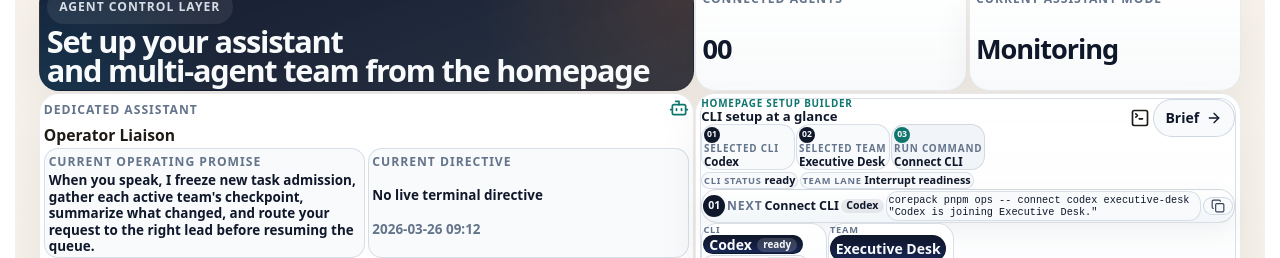
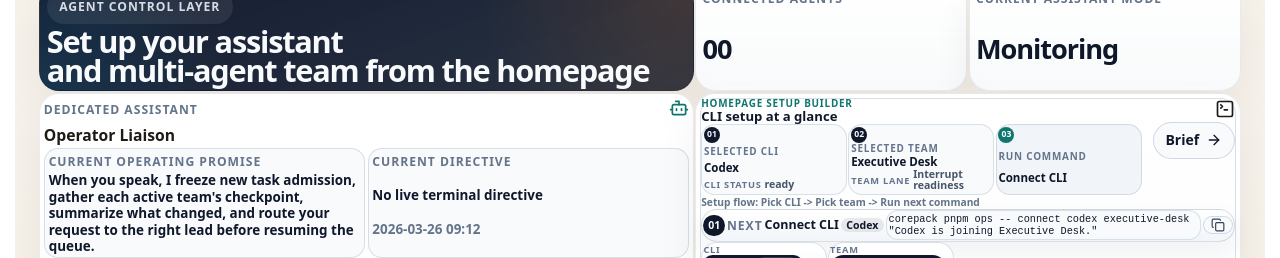
Before and after one commit to GongJae00/research-pages, a Next.js app in the folder apps/web/: page /en in a window 1280 px wide. Shown: the part 1580-1838 px from the top of the page. Built offline with nearby package versions, Linux system fonts and the light colour scheme; no server answers.

Commit message:
Autonomy batch 1600: shell-experience

```diff
--- a/apps/web/src/components/homepage-agent-control-section.module.css
+++ b/apps/web/src/components/homepage-agent-control-section.module.css
@@ -302,24 +302,6 @@
   margin-top: 0.01rem;
 }
 
-.setupStatusBar {
-  display: flex;
-  flex-wrap: wrap;
-  gap: 0.08rem;
-  margin-top: 0.08rem;
-}
-
-.setupStatusItem {
-  display: inline-flex;
-  align-items: center;
-  gap: 0.18rem;
-  min-width: 0;
-  padding: 0.08rem 0.12rem;
-  border: 1px solid rgba(203, 213, 225, 0.72);
-  border-radius: 999px;
-  background: rgba(248, 250, 252, 0.9);
-}
-
 .setupStatusLabel {
   color: #64748b;
   font-size: 0.58rem;
@@ -328,14 +310,6 @@
   line-height: 1;
   text-transform: uppercase;
   white-space: nowrap;
-}
-
-.setupStatusItem strong {
-  min-width: 0;
-  color: #0f172a;
-  font-size: 0.68rem;
-  line-height: 1.1;
-  overflow-wrap: anywhere;
 }
 
 .setupEyebrow {
@@ -385,7 +359,7 @@
   display: grid;
   gap: 0.04rem;
   min-width: 0;
-  padding: 0.09rem 0.11rem;
+  padding: 0.1rem 0.11rem;
   border: 1px solid rgba(203, 213, 225, 0.72);
   border-radius: 14px;
   background: rgba(248, 250, 252, 0.92);
@@ -403,6 +377,26 @@
   font-size: 0.72rem;
   line-height: 1.15;
   overflow-wrap: anywhere;
+}
+
+.setupScanMeta {
+  display: inline-flex;
+  align-items: center;
+  gap: 0.18rem;
+  min-width: 0;
+  color: #475569;
+  font-size: 0.66rem;
+  font-weight: 700;
+  line-height: 1.1;
+  overflow-wrap: anywhere;
+}
+
+.setupFlowSummary {
+  margin: 0.05rem 0 0;
+  color: #64748b;
+  font-size: 0.64rem;
+  font-weight: 600;
+  line-height: 1.2;
 }
 
 .setupScanCellAccent {
@@ -1357,15 +1351,6 @@
     grid-template-columns: 1fr;
   }
 
-  .setupStatusBar {
-    align-items: stretch;
-  }
-
-  .setupStatusItem {
-    width: 100%;
-    justify-content: space-between;
-  }
-
   .setupSummaryBar {
     align-items: stretch;
   }
--- a/apps/web/src/components/homepage-agent-control-section.tsx
+++ b/apps/web/src/components/homepage-agent-control-section.tsx
@@ -413,11 +413,19 @@ export function HomepageAgentControlSection({
                     <span className={styles.commandStep}>01</span>
                     <span className={styles.setupScanLabel}>{copy.selectedCli}</span>
                     <strong>{selectedProvider?.label ?? "-"}</strong>
+                    <span className={styles.setupScanMeta}>
+                      <span className={styles.setupStatusLabel}>{copy.selectedCliStatusLabel}</span>
+                      <span>{selectedProvider ? getProviderStatusLabel(locale, selectedProvider.status) : "-"}</span>
+                    </span>
                   </span>
                   <span className={styles.setupScanCell}>
                     <span className={styles.commandStep}>02</span>
                     <span className={styles.setupScanLabel}>{copy.selectedTeamLabel}</span>
                     <strong>{selectedTeam?.name ?? "-"}</strong>
+                    <span className={styles.setupScanMeta}>
+                      <span className={styles.setupStatusLabel}>{copy.selectedLaneLabel}</span>
+                      <span>{selectedTeam?.lane ?? "-"}</span>
+                    </span>
                   </span>
                   <span className={`${styles.setupScanCell} ${styles.setupScanCellAccent}`}>
                     <span className={styles.commandStep}>03</span>
@@ -425,16 +433,9 @@ export function HomepageAgentControlSection({
                     <strong>{nextSetupCommand?.title ?? copy.setupCommand}</strong>
                   </span>
                 </div>
-                <div className={styles.setupStatusBar} title={setupFlowSummary}>
-                  <span className={styles.setupStatusItem}>
-                    <span className={styles.setupStatusLabel}>{copy.selectedCliStatusLabel}</span>
-                    <strong>{selectedProvider ? getProviderStatusLabel(locale, selectedProvider.status) : "-"}</strong>
-                  </span>
-                  <span className={styles.setupStatusItem}>
-                    <span className={styles.setupStatusLabel}>{copy.selectedLaneLabel}</span>
-                    <strong>{selectedTeam?.lane ?? "-"}</strong>
-                  </span>
-                </div>
+                <p className={styles.setupFlowSummary} title={setupFlowSummary}>
+                  {setupFlowSummary}
+                </p>
               </div>
               <div className={styles.setupHeaderActions}>
                 <div className={styles.panelHeadIcon}>
```
